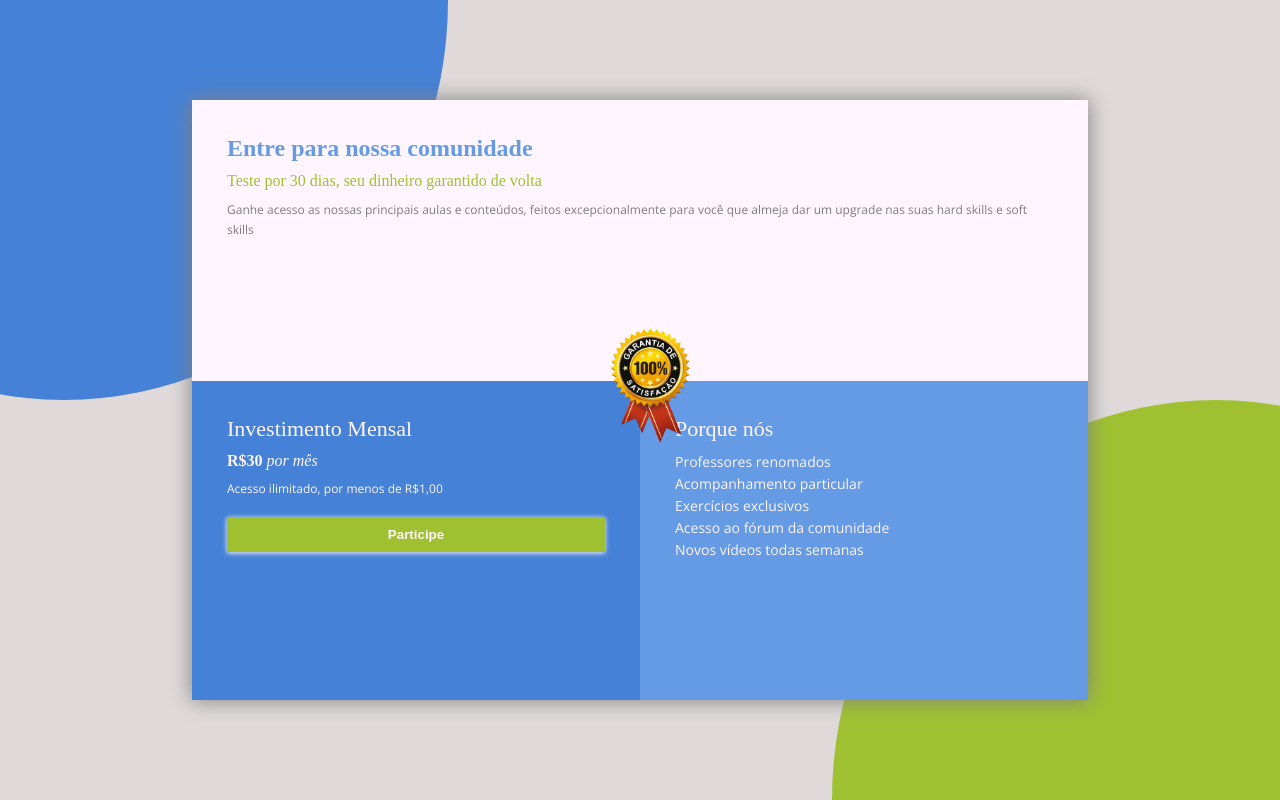
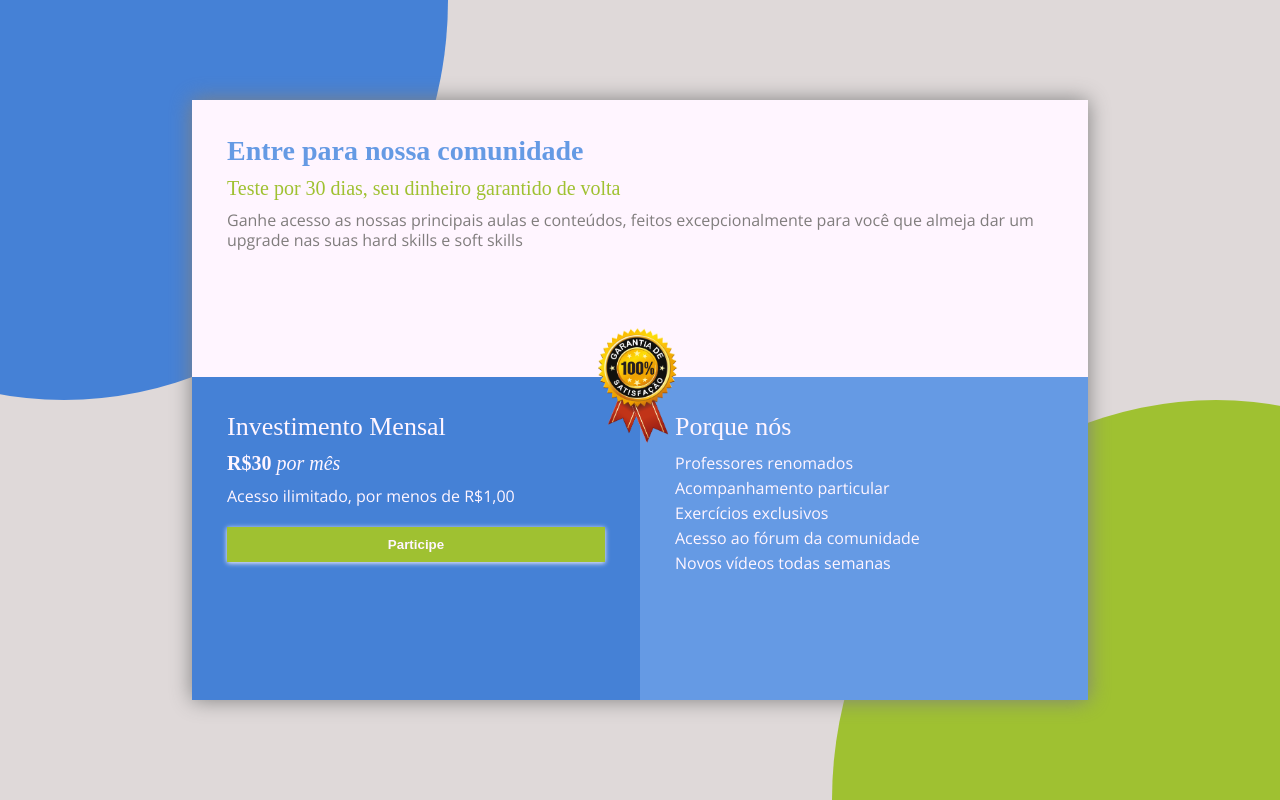
Before and after one commit to LeonardoSalees/single-price-grid-component, a plain HTML site: page index.html in a window 1280 px wide. Drawn offline with nearby package versions, Linux system fonts and the light colour scheme; a web font is replaced by a local one.

Commit message:
adjust-onlink-and-fonts

```diff
--- a/index.html
+++ b/index.html
@@ -6,7 +6,7 @@
     <meta name="viewport" content="width=device-width, initial-scale=1.0" />
     <title>Participe</title>
     <!-- CSS -->
-    <link rel="stylesheet" href="/styles.css" />
+    <link rel="stylesheet" href="./styles.css" />
 
     <!-- Fonts Google -->
     <link rel="preconnect" href="https://fonts.googleapis.com">
--- a/styles.css
+++ b/styles.css
@@ -19,7 +19,7 @@ body {
   width: 100%;
 }
 ul {
-  font-size: 1.4rem;
+  font-size: 1.6rem;
   list-style: none;
   display: flex;
   flex-direction: column;
@@ -47,21 +47,21 @@ h3 {
 }
 
 h1 {
-  font-size: 2.4rem;
+  font-size: 2.8rem;
   color: var(--blue-light-color);
 }
 
 h2 {
   font-weight: 400;
-  font-size: 2.2rem;
+  font-size: 2.6rem;
 }
 
 h3 {
   font-weight: 400;
-  font-size: 1.6rem;
+  font-size: 2rem;
 }
 p {
-  font-size: 1.2rem;
+  font-size: 1.6rem;
 }
 
 .col-a,
@@ -146,7 +146,7 @@ button {
 .stamp {
   position: fixed;
   top: 41%;
-  right: 46%;
+  right: 47%;
 }
 
 .stamp img {
```
